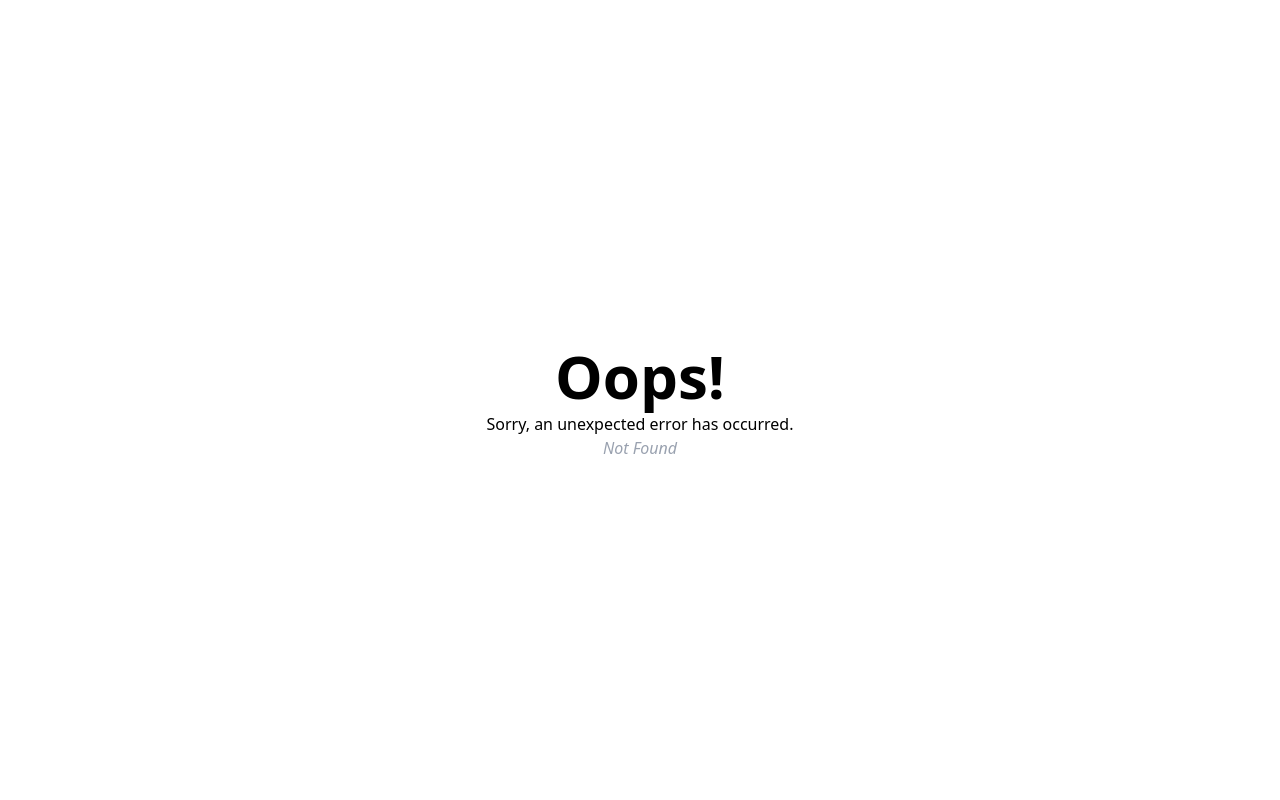
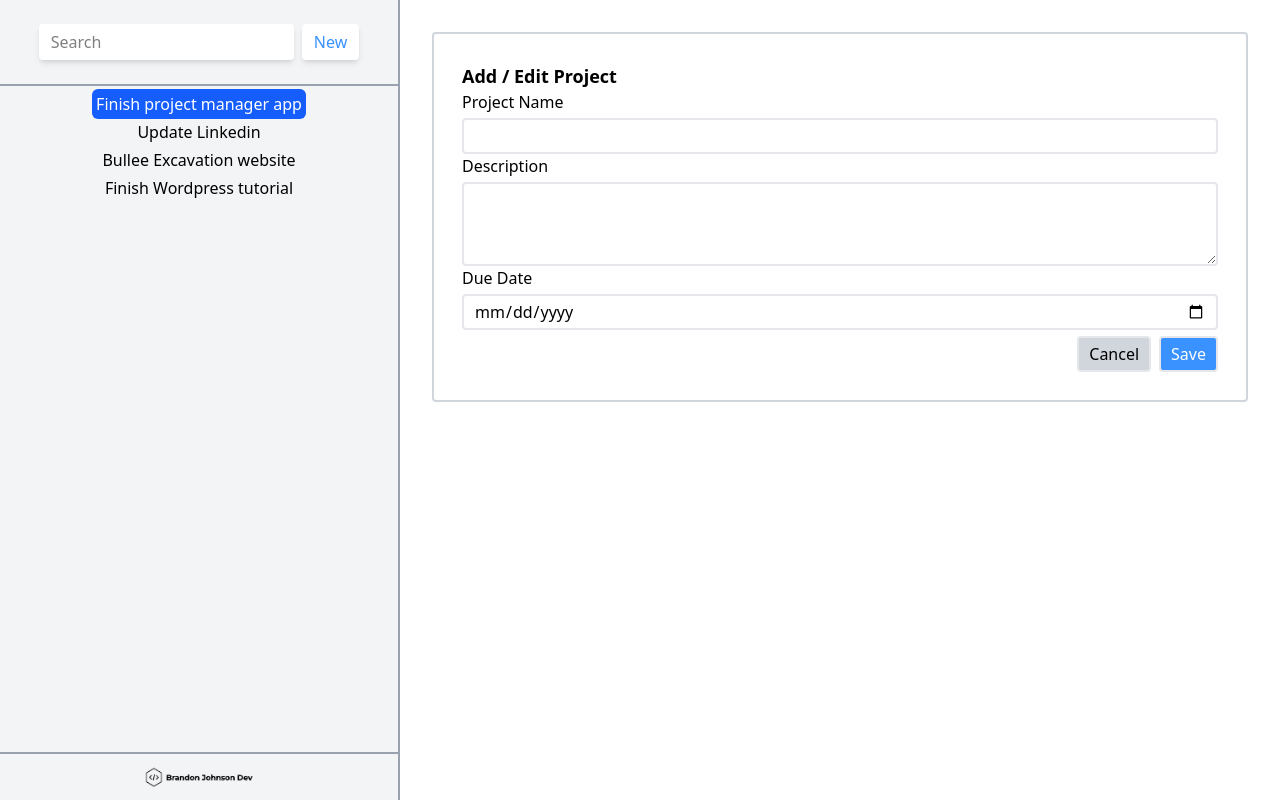
Before and after one commit to loves2run/reactrouter_project_manager, a React (Vite) app: page /projects/1/edit in a window 1280 px wide. Before the commit this address had no page. Built offline with nearby package versions, Linux system fonts and the light colour scheme.

Commit message:
Features/Edits: Added edit and delete routes, corrected deleteProject function, Added navigation functionality for pending state

```diff
--- a/src/components/sidebar/ProjectList.jsx
+++ b/src/components/sidebar/ProjectList.jsx
@@ -7,7 +7,13 @@ from 'react-router';
 
 export default function ProjectList() {
     const projects = useLoaderData();
-    const activeStyle = ({isActive}) => isActive ? 'text-sky-500' : undefined;
+
+    const styles = {
+        navActive: 'bg-blue-600 rounded-md p-1 text-white',
+        navPending: 'text-sky-500 hover:bg-gray-300 p-1 rounded-md'
+    }
+
+    const activeStyle = ({isActive}) => isActive ? 'bg-blue-600 rounded-md p-1 text-white' : undefined;
 
     return(
         <ul className="flex flex-col justify-center items-center gap-1 mt-1.5">
@@ -15,7 +21,12 @@ export default function ProjectList() {
             <li key={project.id}>
                 <NavLink
                     to={`projects/${project.id}`}
-                    className={activeStyle}
+                    className={({ isActive, isPending }) =>
+                        isActive
+                            ? styles.navActive
+                            : isPending
+                                ? styles.navPending
+                                : 'hover:bg-gray-300 rounded-md p-1'}
                 >
                     {project.projectName}
                 </NavLink>
--- a/src/data/projects.js
+++ b/src/data/projects.js
@@ -58,8 +58,8 @@ export async function createProject(projectData = {}) {
         id: newId,
         projectName: projectData.projectName || 'Untitled Project',
         status: projectData.status || "Not started",
-        description: projectData.description || "",
-        dueDate: projectData.dueDate || '',
+        description: projectData.description || "Description goes here.",
+        dueDate: projectData.dueDate || 'Date goes here.',
     };
 
     projectsData.unshift(newProject);
@@ -81,7 +81,7 @@ export async function updateProject(id, updates) {
 export async function deleteProject(id) {
     await fakeNetwork(`deleteProject:${id}`);
 
-    const index = projectsData.findIndex(project = project.id === id);
+    const index = projectsData.findIndex(project => project.id === id);
     if (index === -1) return false;
 
     projectsData.splice(index, 1);
--- a/src/main.jsx
+++ b/src/main.jsx
@@ -7,6 +7,8 @@ import Root, { rootLoader, rootAction} from './routes/root.jsx';
 import ErrorPage from './components/mainContent/Error-Page.jsx';
 import Index from './routes/Index.jsx';
 import ProjectDisplay, { projectLoader } from './routes/ProjectDisplay.jsx';
+import AddEditProjectForm, { editProjectLoader, editProjectAction } from './routes/edit.jsx';
+import { destroyAction } from './routes/destroy.jsx';
 
 const router = createBrowserRouter([
   {
@@ -25,6 +27,17 @@ const router = createBrowserRouter([
         Component: ProjectDisplay,
         loader: projectLoader,
       },
+      {
+        path: 'projects/:projectId/edit',
+        Component: AddEditProjectForm,
+        loader: editProjectLoader,
+        action: editProjectAction,
+      },
+      {
+        path: 'projects/:projectId/destroy',
+        action: destroyAction,
+        errorElement: <div>Oops! There was an error.</div>,
+      },
     ],
   },
 
--- a/src/routes/ProjectDisplay.jsx
+++ b/src/routes/ProjectDisplay.jsx
@@ -1,4 +1,4 @@
-import { useLoaderData } from "react-router";
+import { Form, useLoaderData, useNavigation } from "react-router";
 import { getProject } from "../data/projects";
 
 //Project loader- gets single project by ID
@@ -15,29 +15,32 @@ export async function projectLoader({ params }) {
 
 export default function ProjectDisplay(){
     const project = useLoaderData();
+    const navigation = useNavigation();
 
     const styles = {
         formField: "rounded-sm px-2.5 py-1 border-2 border-gray-200",
         formButton: "text-[1rem]",
         saveButton: "text-white bg-[#3992ff] hover:bg-white hover:text-[#3992ff] hover:border-gray-300 focus:bg-white focus:text-text-[#3992ff] focus:border-gray-300 active:bg-white active: text-text-[#3992ff] active:border-gray-300",
         hoverFocusActive: "hover:border-sky-500 focus:border-sky-500 active:border-sky-500",
+        displayDiv: "flex flex-col justify-center w-full p-5 border-2 border-gray-300 rounded-sm",
+        loading: "opacity-25 transition-opacity duration-200",
     }
 
     return (
-        <div className="flex flex-col justify-center w-full p-5 border-2 border-gray-300 rounded-sm">
+        <div className={`${navigation.state ==='loading' ? styles.loading : ''} ${styles.displayDiv}`}>
             <h1 className="font-bold text-lg">{project.projectName}</h1>
             <p>{project.description}</p>
             <p>{project.dueDate}</p>
             <div className="flex justify-end gap-2">
-                <form action="edit">
+                <Form action="edit">
                     <button
                         className={`${styles.formButton} ${styles.formField} bg-gray-300 hover:border-sky-500`}
                         type="submit"
                     >
                         Edit
                     </button>
-                </form>
-                <form
+                </Form>
+                <Form
                     action="destroy"
                     method="post"
                     onSubmit={(event) => {
@@ -52,11 +55,8 @@ export default function ProjectDisplay(){
                 >
                     <button
                         className={`${styles.formButton} ${styles.formField} bg-red-600 text-white hover:bg-white hover:text-red-600 hover:border-red-600`}
-                        type="submit"
-                    >
-                        Delete
-                    </button>
-                </form>
+                        type="submit">Delete</button>
+                </Form>
             </div>
         </div>
     )
--- a/src/routes/SearchAddForm.jsx
+++ b/src/routes/SearchAddForm.jsx
@@ -2,11 +2,6 @@ import { Form } from 'react-router';
 import ProjectList from '../components/sidebar/ProjectList'
 import bjdLogo from "../../src/assets/bjd-logo-black.png"
 import { getProjects, createProject } from '../data/projects.js';
-
-export async function createContactAction() {
-    const project = await createProject();
-    return { project };
-}
 
 export default function SearchAddForm() {
     const styles = {
--- /dev/null
+++ b/src/routes/destroy.jsx
@@ -0,0 +1,7 @@
+import { redirect } from 'react-router';
+import { deleteProject } from '../data/projects';
+
+export async function destroyAction({ params }) {
+    await deleteProject(params.projectId);
+    return redirect('/');
+}
--- a/src/routes/ProjectForm.jsx
+++ b/src/routes/edit.jsx
@@ -1,3 +1,28 @@
+import {
+    Form,
+    useLoaderData,
+    redirect,
+} from 'react-router';
+import { getProject, updateProject } from '../data/projects.js';
+
+export async function editProjectAction ({ request, params}) {
+    const formData = await request.formData();
+    const updates = Object.fromEntries(formData);
+    console.log("updates:", updates);
+    await updateProject(params.projectId, updates);
+    return redirect(`/projects/${params.projectId}`);
+}
+
+export async function editProjectLoader({ params }) {
+    const project = await updateProject(params.projectId);
+    if(!project) {
+        throw new Response("Project not found", {
+            status: 404,
+            statusText: "Project not found"
+        });
+    }
+    return project;
+}
 
 const styles = {
     formField: "rounded-sm px-2.5 py-1 border-2 border-gray-200",
@@ -8,37 +33,39 @@ const styles = {
 };
 
 export default function AddEditProjectForm() {
+    const { project } = useLoaderData();
 
     return (
         <div className="flex w-full p-5 border-2 border-gray-300 rounded-sm">
-            <form
+            <Form
                 className="flex flex-col w-full p-2"
-                action=""
+                method="post"
+                id="projectForm"
             >
                 <h1 className="font-bold text-lg">Add / Edit Project</h1>
                 <div className="mb-1.5">
                     <section>
                         <label
                             className={`${styles.formLabel} ${styles.hoverFocusActive}`}
-                            htmlFor=""
                         >
                             Project Name
                             <input
                                 className={`${styles.formField} ${styles.hoverFocusActive}`}
                                 type="text"
+                                aria-label="Project name"
+                                name="projectName"
                             />
                         </label>
                     </section>
                     <section>
                         <label
                             className={styles.formLabel}
-                            htmlFor=""
                         >
                             Description
                             <textarea
                                 className={`${styles.formField} ${styles.hoverFocusActive}`}
-                                name=""
-                                id=""
+                                aria-label="Project description"
+                                name="description"
                                 cols="10"
                                 rows="3"
                                 ></textarea>
@@ -47,12 +74,13 @@ export default function AddEditProjectForm() {
                     <section>
                         <label
                             className={styles.formLabel}
-                            htmlFor=""
                         >
                             Due Date
                             <input
                                 className={`${styles.formField} ${styles.hoverFocusActive}`}
                                 type="date"
+                                aria-label="Project due date"
+                                name="dueDate"
                             />
                         </label>
                     </section>
@@ -66,11 +94,12 @@ export default function AddEditProjectForm() {
                     </button>
                     <button
                         className={`${styles.formButton} ${styles.formField} ${styles.saveButton}`}
+                        type="submit"
                     >
                         Save
                     </button>
                 </div>
-            </form>
+            </Form>
         </div>
     )
 }
--- a/src/routes/root.jsx
+++ b/src/routes/root.jsx
@@ -1,5 +1,5 @@
 // routes/root.js
-import { Outlet, redirect } from 'react-router';
+import { redirect } from 'react-router';
 import Sidebar from '../components/sidebar/Sidebar.jsx';
 import MainContent from '../components/mainContent/MainContent.jsx';
 import { getProjects, createProject } from '../data/projects.js';
@@ -10,16 +10,17 @@ export async function rootLoader() {
 }
 
 // Root action - handles creating new projects
-export async function rootAction({ request }) {
+export async function rootAction() {
     const newProject = await createProject();
-    return redirect(`/projects/${newProject.id}`);
+    return redirect(`/projects/${newProject.id}/edit`);
 }
 
 export default function Root() {
+
     return (
         <div className="flex w-screen h-screen items">
-            <Sidebar />
-            <MainContent />
+                <Sidebar />
+                <MainContent />
         </div>
     );
 }
```
